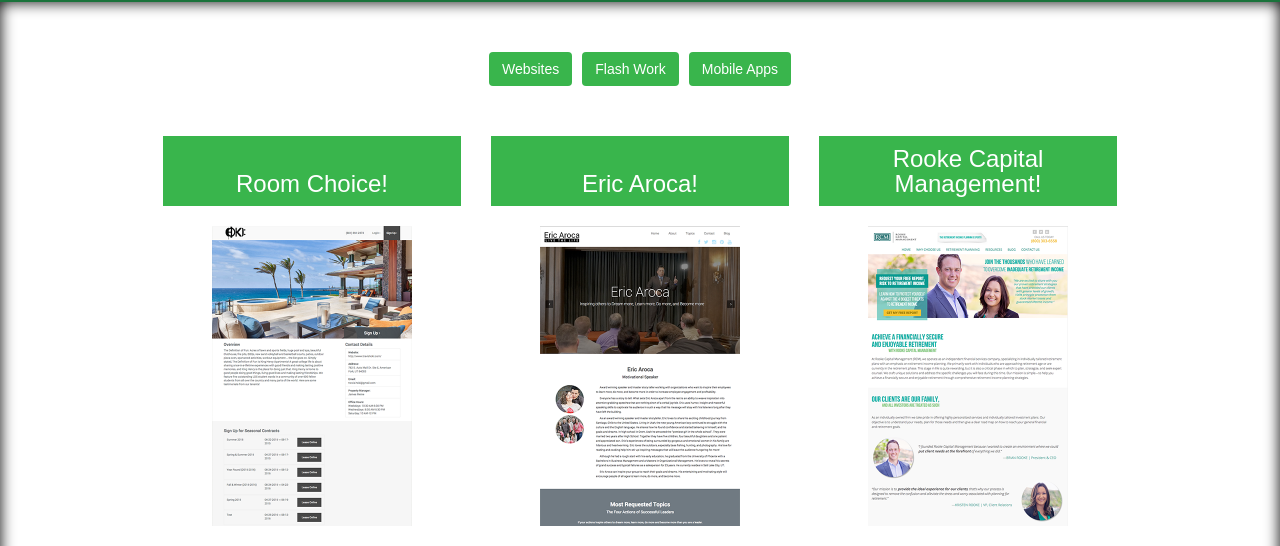
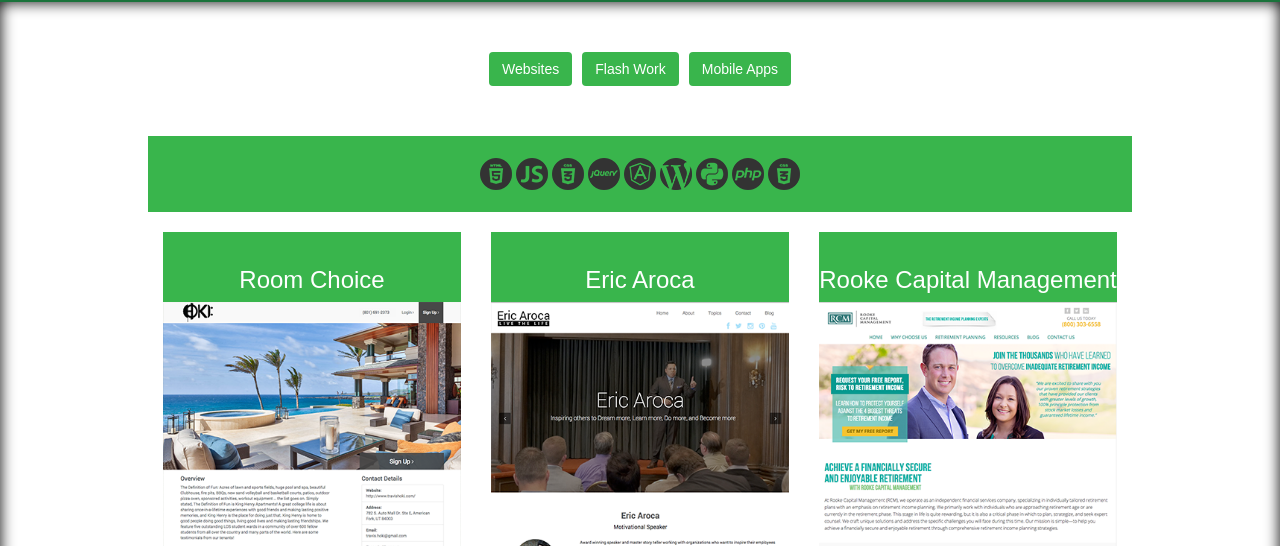
Before and after one commit to travishoki/travishoki, a PHP site: page / in a window 1280 px wide. Shown: the part 128-674 px from the top of the page. Run offline with PHP 8.4, Linux system fonts and the light colour scheme; some libraries are stand-ins or nearby versions; some web fonts are replaced; grey boxes are pictures that could not be loaded.

Commit message:
add icons and styles

```diff
--- a/portfolio/controllers/controller.js
+++ b/portfolio/controllers/controller.js
@@ -14,7 +14,7 @@
 	};//setRoute
 
 	$scope.backToTop = function(route){
-		$('body,html').animate({
+		$('body|html').animate({
 			scrollTop: 0
 		}, 800);
 	}
@@ -63,6 +63,7 @@
 
 	$scope.init = function(){
 		$scope.sites = $scope.getSites();
+		$scope.site_filters = $scope.getFilters();
 	};//init
 
 	$scope.openModal = function ($event, $index, site) {
@@ -109,10 +110,10 @@
 		var breakpoint = getBreakpoint();
 		switch(breakpoint){
 			case 'xs':
-			case 'sm':
 				diff = current_index % 2;
 				diff = 2 - diff;
 				break;
+			case 'sm':
 			case 'md':
 			case 'lg':
 				diff = current_index % 3;
@@ -182,47 +183,51 @@
 
 	};
 
+	$scope.getFilters = function(){
+		return ['HTML','JavaScript','CSS','jQuery','AngularJs','WordPress','Python','PHP','LESS CSS'];
+	};//getFilters
+
 	$scope.getSites = function(){
-		return [
+		var array = [
 			{
 				title : 'Room Choice',
 				url : 'http://roomchoice.com/',
 				desc : 'This is a steady downhill race perfect for first time runners, as well as those looking to improve their time. Fun to be had includes saints and sinners aid stations and heaven and heck finish lines.',
 				img: 'roomchoice.png',
-				contribution : 'Creationg of registration form, authorize.net intergration, customization of wordpress theme.',
-				lang : 'AngularJs, Python, JavaScript, jQuery, HTML, CSS',
+				contribution : 'Creationg of registration form, authorize.net intergration, customization of WordPress theme.',
+				techs: 'AngularJs|Python|JavaScript|jQuery|HTML|LESS CSS',
 			},
 			{
 				title : 'Eric Aroca',
 				url : 'http://ericaroca.com/',
 				desc : 'This is a steady downhill race perfect for first time runners, as well as those looking to improve their time. Fun to be had includes saints and sinners aid stations and heaven and heck finish lines.',
 				img: 'ericaroca.png',
-				contribution : 'Creationg of registration form, authorize.net intergration, customization of wordpress theme.',
-				lang : 'Wordpress, JavaScript, jQuery, HTML, CSS',
+				contribution : 'Creationg of registration form, authorize.net intergration, customization of WordPress theme.',
+				techs: 'WordPress|JavaScript|jQuery|HTML|CSS',
 			},
 			{
 				title : 'Rooke Capital Management',
 				url : 'http://rookecapital.com/',
 				desc : 'This is a steady downhill race perfect for first time runners, as well as those looking to improve their time. Fun to be had includes saints and sinners aid stations and heaven and heck finish lines.',
 				img: 'rooke-capital-management.png',
-				contribution : 'Creationg of registration form, authorize.net intergration, customization of wordpress theme.',
-				lang : 'Wordpress, PHP, JavaScript, jQuery, HTML, CSS',
+				contribution : 'Creationg of registration form, authorize.net intergration, customization of WordPress theme.',
+				techs: 'WordPress,PHP|JavaScript|jQuery|HTML|CSS',
 			},
 			{
 				title : 'Saints and Sinners Half Marathon and Team Relay',
 				url : 'http://saintsandsinnershalf.com/',
 				desc : 'This is a steady downhill race perfect for first time runners, as well as those looking to improve their time. Fun to be had includes saints and sinners aid stations and heaven and heck finish lines.',
 				img: 'saints-and-sinners.png',
-				contribution : 'Creationg of registration form, authorize.net intergration, customization of wordpress theme.',
-				lang : 'AngularJs, PHP, JavaScript, jQuery, HTML, CSS',
+				contribution : 'Creationg of registration form, authorize.net intergration, customization of WordPress theme.',
+				techs: 'PHP|JavaScript|jQuery|HTML|CSS',
 			},
 			{
 				title : 'New Life Recovery',
 				url : 'http://www.newlife-recovery.org/',
 				desc : 'Creative Media Group is a full service media production house based in Orem, Utah. We specialize in high quality digital video production, post-production, and motion graphics.',
 				img: 'newLife-recovery.png',
-				contribution : 'Customization of wordpress theme.',
-				lang : 'AngularJs, PHP, JavaScript, jQuery, HTML, CSS',
+				contribution : 'Customization of WordPress theme.',
+				techs: 'PHP|JavaScript|jQuery|HTML|CSS|WordPress',
 			},
 			{
 				title : 'Creative Media Education',
@@ -230,7 +235,7 @@
 				desc : 'Creative Media Group is a full service media production house based in Orem, Utah. We specialize in high quality digital video production, post-production, and motion graphics.',
 				img: 'cmeducation.png',
 				contribution : 'Front-end and Back-end, integrating courses the custom LMS.',
-				lang : 'AngularJs, PHP, JavaScript, jQuery, HTML, CSS',
+				techs: 'AngularJs|PHP|JavaScript|jQuery|HTML|CSS',
 			},
 			{
 				title : 'LavaVolt',
@@ -238,7 +243,7 @@
 				desc : 'LavaVolt is an online film festival and digital distribution solution for independent filmmakers.',
 				img: 'lavavolt.png',
 				contribution : 'All of the back-end, everything from user accounts, to film uploading, to querying from the film library.',
-				lang : 'PHP, JavaScript, jQuery, HTML, CSS',
+				techs: 'PHP|JavaScript|jQuery|HTML|CSS',
 			},
 			{
 				title : 'Enspark LMS',
@@ -246,7 +251,7 @@
 				desc : 'From Leadership Skills to Time Management, our interactive e-Learning courses make people better.',
 				img : 'enspark-lms.png',
 				contribution : 'Finished the second version of the LMS. Restructured the user account and course tracking database. Made information requests dynamic with page jQuery AJAX.',
-				lang : 'PHP, JavaScript, jQuery, HTML, CSS',
+				techs: 'PHP|JavaScript|jQuery|HTML|CSS',
 			},
 			{
 				title : 'Paradigm Life LMS (Infinite Banking)',
@@ -254,7 +259,7 @@
 				desc : 'Infinite Banking is a concept that allows individuals to utilize Permanent Life Insurance in ways that most individuals and even insurance professionals could never have imagined.',
 				img : 'paradigm-life-lms.png',
 				contribution : 'The Paradigm Life LMS was created from the base of the Enspark LMS then customized to fit the needs of Paradigm Life. I added the functionality for multiple user tracks.',
-				lang : 'PHP, JavaScript, jQuery, HTML, CSS',
+				techs: 'PHP|JavaScript|jQuery|HTML|CSS',
 			},
 			{
 				title : 'International Fulfillment',
@@ -262,7 +267,7 @@
 				siteDesc : 'We provide discounted integrated solutions to ship your products or your customers products for less money.',
 				img : 'international-fulfillment.png',
 				contribution : 'All back-end. Worked with the Flash developer sending information to and from the mobile app. Creating a delivery route system, "text message like" system, and automated tasks.',
-				lang : 'PHP, JavaScript, jQuery, HTML, CSS',
+				techs: 'PHP|JavaScript|jQuery|HTML|CSS',
 			},
 			{
 				title : 'The Putting Tour',
@@ -270,7 +275,7 @@
 				desc : 'The Putting Tour at Qualifiers Golf will train your nervous system by challenging you with dozens of such putts in a 30 minute round. It really works!',
 				img : 'the-putting-tour.png',
 				contribution : 'Created the user account system, sending information to and from the mobile app. Helped to develop the mobile app for the golf kiosk, as well as the bracket system for the online competitions.',
-				lang : 'PHP, JavaScript, jQuery, HTML, CSS',
+				techs: 'PHP|JavaScript|jQuery|HTML|CSS',
 			},
 			{
 				title : 'WinInsights',
@@ -278,7 +283,7 @@
 				desc : 'WIN Insights is a Diversity and Inclusion - focused learning management system that delivers training, networking, tools, resources, and analytics.',
 				img : 'wininsights.png',
 				contribution : 'Hand created a custom blog for communities to converse about their executive and cultural groups. Also created a custom slider, and several WordPress pages.',
-				lang : 'PHP, JavaScript, jQuery, HTML, CSS',
+				techs: 'PHP|JavaScript|jQuery|HTML|CSS',
 			},
 			{
 				title : 'Barrier Pest Control',
@@ -286,7 +291,7 @@
 				desc : 'Barrier Pest Control will proactively conquer your existing pest populations and prevent future invasions.',
 				img : 'barrier.png',
 				contribution : "Created a cronjob to store customer transactions in a MYSQL database then email a list of those transactions in a daily report to the company owners. Front-end fixes to the WordPress site, fixing styles and updating images. ",
-				lang : 'JavaScript, jQuery, HTML, CSS',
+				techs: 'JavaScript|jQuery|HTML|CSS',
 			},
 			{
 				title : 'Enspark',
@@ -294,7 +299,7 @@
 				desc : 'From Leadership Skills to Time Management, our interactive e-Learning courses make people better.',
 				img : 'enspark.png',
 				contribution : 'Helping to push the second version of Enspark.com live. Implementing a feed, creating forms, and various front-end fixes.',
-				lang : 'JavaScript, jQuery, HTML, CSS',
+				techs: 'JavaScript|jQuery|HTML|CSS',
 			},
 			{
 				title : 'Utah Casa',
@@ -302,7 +307,7 @@
 				desc : 'Casa is a volunteer organization that empowers everyday citizens with the ability to transform the lives of abused and neglected children.',
 				img : 'utah-casa.png',
 				contribution : 'Helped to fix the blog functionality and structure in WordPress as well as front-end fixes.',
-				lang : 'PHP, HTML, CSS',
+				techs: 'PHP|HTML|CSS',
 			},
 			{
 				title : 'All American Sod Farms',
@@ -310,7 +315,7 @@
 				desc : 'All American Sod Farms is a family owned and operated business.',
 				img : 'all-american-sod.png',
 				contribution : 'Before I started working full time as a web developer I was the office manager on the farm. I created and am maintaining this site. It is still a work in progress. I designed and created this custom WordPress theme.',
-				lang : 'PHP, JavaScript, jQuery, HTML, CSS',
+				techs: 'PHP|JavaScript|jQuery|HTML|CSS',
 			},
 			{
 				title : 'Paradigm Life (Infinite Banking)',
@@ -318,7 +323,7 @@
 				desc : 'Infinite Banking is a concept that allows individuals to utilize Permanent Life Insurance in ways that most individuals and even insurance professionals could never have imagined.',
 				img : 'paradigm-life.png',
 				contribution : 'Helped with the WordPress theme and structure architecture.',
-				lang : 'PHP, JavaScript, jQuery, HTML, CSS'
+				techs: 'PHP|JavaScript|jQuery|HTML|CSS'
 			},
 			{
 				title : 'Debt Free Planning',
@@ -326,7 +331,7 @@
 				desc : 'Get a Free Online Report and recommended solution to your debt problem.',
 				img : 'debt-free-planning.png',
 				contribution : 'Front-end construction. Creating a email form for user information requests.',
-				lang : 'PHP, Less CSS, HTML, JavaScript'
+				techs: 'PHP,Less CSS|HTML|JavaScript'
 			},
 			{
 				title : 'Southam Consulting',
@@ -334,9 +339,13 @@
 				desc : 'Southam Consulting is a consortium of business specialists in several states who have extensive experience and expertise in helping clients achieve peak performance.',
 				img : 'southam-consulting.png',
 				contribution : 'Creating a email form for user information requests. Other front-end fixes.',
-				lang : 'PHP, CSS, HTML, JavaScript'
+				techs: 'PHP|CSS|HTML|JavaScript'
 			}
 		];
+		angular.forEach(array, function(site){
+			site.techs = site.techs.split('|');
+		});
+		return array;
 	};//getSites
 
 	$scope.init();
--- a/portfolio/css/home.scss
+++ b/portfolio/css/home.scss
@@ -1,3 +1,91 @@
+/*============================================================ Tech Icons ============================================================*/
+ul.techs {
+	li {
+		width: 32px;
+		height: 32px;
+		&.dark {
+			background-image: url('../imgs/icons/tech-icons-dark.png');
+		}
+		&.lite {
+			background-image: url('../imgs/icons/tech-icons-lite.png');
+		}
+
+		&.HTML {
+			background-position: 0 0;
+		}
+		&.JavaScript {
+			background-position: -32px 0;
+		}
+		&.CSS {
+			background-position: -64px 0;
+		}
+		&.jQuery {
+			background-position: -96px 0;
+		}
+		&.AngularJs {
+			background-position: -128px 0;
+		}
+		&.WordPress {
+			background-position: -160px 0;
+		}
+		&.Python {
+			background-position: -192px 0;
+		}
+		&.PHP {
+			background-position: -224px 0;
+		}
+		&.LESS CSS {
+			background-position: -256px 0;
+		}
+	}
+}
+
+/*============================================================ Centered Menu ============================================================*/
+.centeredmenu {
+   width:100%;
+   overflow:hidden;
+   position:relative;
+}
+.centeredmenu ul {
+   clear:left;
+   float:left;
+   list-style:none;
+   margin:0;
+   padding:0;
+   position:relative;
+   left:50%;
+   text-align:center;
+}
+.centeredmenu ul li {
+   display:block;
+   float:left;
+   list-style:none;
+   margin:0;
+   padding:0;
+   position:relative;
+   right:50%;
+}
+.centeredmenu ul li a {
+   display:block;
+   margin:0 0 0 1px;
+   padding:3px 10px;
+   background:#ddd;
+   color:#000;
+   text-decoration:none;
+   line-height:1.3em;
+}
+.centeredmenu ul li a:hover {
+   background:#369;
+   color:#fff;
+}
+.centeredmenu ul li a.active,
+.centeredmenu ul li a.active:hover {
+   color:#fff;
+   background:#000;
+   font-weight:bold;
+}
+
+
 /*============================================================ Home ============================================================*/
 div.home-gallery{
 	p{
@@ -7,6 +95,22 @@
 	h2{
 		text-align: center;
 		padding-top:0px;
+	}
+	ul.techs {
+		li {
+			margin: 2px;
+		}
+	}
+	.site-filters {
+		background: $primaryColor;
+		margin-bottom: 20px;
+		padding: 20px;
+		ul li {
+			img {
+				width: 32px;
+				height: 32px;
+			}
+		}
 	}
 	ul.site-gallery {
 		list-style:none;
@@ -18,6 +122,7 @@
 				color: white;
 			}
 			&.item {
+				cursor: pointer;
 				.title {
 					height: 70px;
 					position: relative;
@@ -28,10 +133,9 @@
 						width: 100%;
 					}
 				}
-				img {
-					margin: 20px auto;
-					display: block;
-					cursor: pointer;
+				img.website-img {
+					width: 100%;
+					margin-bottom: 10px;
 				}
 				&.active {
 					.active-icon {
@@ -66,7 +170,7 @@
 					margin: 0 auto;
 					max-width: 900px;
 					overflow: hidden;
-					img {
+					img.website-img {
 						width: 100%;
 					}
 					.info {
--- a/portfolio/css/main.css
+++ b/portfolio/css/main.css
@@ -269,6 +269,77 @@
         border: none; } }
 /* Pages
 ---------------------------------*/
+/*============================================================ Tech Icons ============================================================*/
+ul.techs li {
+  width: 32px;
+  height: 32px; }
+  ul.techs li.dark {
+    background-image: url("../imgs/icons/tech-icons-dark.png"); }
+  ul.techs li.lite {
+    background-image: url("../imgs/icons/tech-icons-lite.png"); }
+  ul.techs li.HTML {
+    background-position: 0 0; }
+  ul.techs li.JavaScript {
+    background-position: -32px 0; }
+  ul.techs li.CSS {
+    background-position: -64px 0; }
+  ul.techs li.jQuery {
+    background-position: -96px 0; }
+  ul.techs li.AngularJs {
+    background-position: -128px 0; }
+  ul.techs li.WordPress {
+    background-position: -160px 0; }
+  ul.techs li.Python {
+    background-position: -192px 0; }
+  ul.techs li.PHP {
+    background-position: -224px 0; }
+  ul.techs li.LESS CSS {
+    background-position: -256px 0; }
+
+/*============================================================ Centered Menu ============================================================*/
+.centeredmenu {
+  width: 100%;
+  overflow: hidden;
+  position: relative; }
+
+.centeredmenu ul {
+  clear: left;
+  float: left;
+  list-style: none;
+  margin: 0;
+  padding: 0;
+  position: relative;
+  left: 50%;
+  text-align: center; }
+
+.centeredmenu ul li {
+  display: block;
+  float: left;
+  list-style: none;
+  margin: 0;
+  padding: 0;
+  position: relative;
+  right: 50%; }
+
+.centeredmenu ul li a {
+  display: block;
+  margin: 0 0 0 1px;
+  padding: 3px 10px;
+  background: #ddd;
+  color: #000;
+  text-decoration: none;
+  line-height: 1.3em; }
+
+.centeredmenu ul li a:hover {
+  background: #369;
+  color: #fff; }
+
+.centeredmenu ul li a.active,
+.centeredmenu ul li a.active:hover {
+  color: #fff;
+  background: #000;
+  font-weight: bold; }
+
 /*============================================================ Home ============================================================*/
 div.home-gallery p {
   display: block;
@@ -276,6 +347,15 @@
 div.home-gallery h2 {
   text-align: center;
   padding-top: 0px; }
+div.home-gallery ul.techs li {
+  margin: 2px; }
+div.home-gallery .site-filters {
+  background: #39B54C;
+  margin-bottom: 20px;
+  padding: 20px; }
+  div.home-gallery .site-filters ul li img {
+    width: 32px;
+    height: 32px; }
 div.home-gallery ul.site-gallery {
   list-style: none;
   padding: 0; }
@@ -284,6 +364,8 @@
     position: relative; }
     div.home-gallery ul.site-gallery li h2 {
       color: white; }
+    div.home-gallery ul.site-gallery li.item {
+      cursor: pointer; }
       div.home-gallery ul.site-gallery li.item .title {
         height: 70px;
         position: relative;
@@ -292,10 +374,9 @@
           position: absolute;
           bottom: 0;
           width: 100%; }
-    div.home-gallery ul.site-gallery li.item img {
-      margin: 20px auto;
-      display: block;
-      cursor: pointer; }
+      div.home-gallery ul.site-gallery li.item img.website-img {
+        width: 100%;
+        margin-bottom: 10px; }
       div.home-gallery ul.site-gallery li.item.active .active-icon {
         position: absolute;
         bottom: 0;
@@ -321,7 +402,7 @@
         margin: 0 auto;
         max-width: 900px;
         overflow: hidden; }
-        div.home-gallery ul.site-gallery li.full .info-holder img {
+        div.home-gallery ul.site-gallery li.full .info-holder img.website-img {
           width: 100%; }
         div.home-gallery ul.site-gallery li.full .info-holder .info {
           color: white; }
--- a/portfolio/views/portfolio-site-info.html
+++ b/portfolio/views/portfolio-site-info.html
@@ -1,10 +1,10 @@
 <h2>{{site.title}}</h2>
 
 <div class="row info-holder">
-	<div class="col-xs-12 col-sm-12 col-md-4 col-lg-4">
-		<img ng-src="portfolio/imgs/websites/{{site.img}}" width="200" height="300" title="{{site.title}}"/>
+	<div class="col-xs-12 col-sm-4 col-md-4 col-lg-4">
+		<img ng-src="portfolio/imgs/websites/{{site.img}}" width="200" height="300" title="{{site.title}}" class="website-img"/>
 	</div>
-	<div class="col-xs-12 col-sm-12 col-md-4 col-lg-4 info">
+	<div class="col-xs-12 col-sm-8 col-md-8 col-lg-8 info">
 		<h4>Site Description:</h4>
 		<p>{{site.desc}}</p>
 
@@ -12,7 +12,13 @@
 		<p>{{site.contribution}}</p>
 
 		<h4>Languages:</h4>
-		<p>{{site.lang}}</p>
+
+		<div class="centeredmenu">
+			<ul class="techs">
+				<li ng-repeat="tech in site.techs" ng-class="tech" class="lite" title="{{tech}}"></li>
+			</ul>
+		</div>
+
 
 		<a href="{{site.url}}" class="btn btn-green" target="_blank">View</a>
 	</div>
--- a/portfolio/views/portfolio-site-item.html
+++ b/portfolio/views/portfolio-site-item.html
@@ -1,14 +1,9 @@
 <div class="title">
-	<h2>{{site.title}}!</h2>
+	<h2>{{site.title}}</h2>
 </div>
 
-<img ng-src="portfolio/imgs/websites/{{site.img}}" width="200" height="300" title="{{site.title}}"/>
+<img ng-src="portfolio/imgs/websites/{{site.img}}" width="200" height="300" title="{{site.title}}" class="website-img"/>
 
 <div ng-if="site.active" class="active-icon">
 	<img src="portfolio/imgs/current-site-triagle.png">
 </div>
-
-<div class="icons">
-	<img src="portfolio/imgs/icons/html5.png">
-	<img src="portfolio/imgs/icons/wordpress.png">
-</div>
--- a/portfolio/views/portfolio.php
+++ b/portfolio/views/portfolio.php
@@ -2,10 +2,17 @@
 
 	<?php include '../inc/portfolio_menu.php';?>
 
+	<div class="site-filters">
+		<div class="centeredmenu">
+			<ul class="techs">
+				<li ng-repeat="tech in site_filters" ng-class="tech" class="dark" title="{{tech}}"></li>
+			</ul>
+		</div>
+	</div>
 
 	<ul class="site-gallery">
 		<li ng-repeat="site in sites"
-		class="col-xs-6 col-sm-6 col-md-4 col-lg-4"
+		class="col-xs-6 col-sm-4 col-md-4 col-lg-4"
 		ng-click="openModal($event, $index, site)"
 		ng-class="{full: site.full, item: !site.full, active: site.active}"
 		>
```
Also changed, not shown: portfolio/imgs/icons/tech-icons-dark.png (added), portfolio/imgs/icons/tech-icons-lite.png (added), 3 other files. Lines whose indentation alone changed are shown as unchanged.
